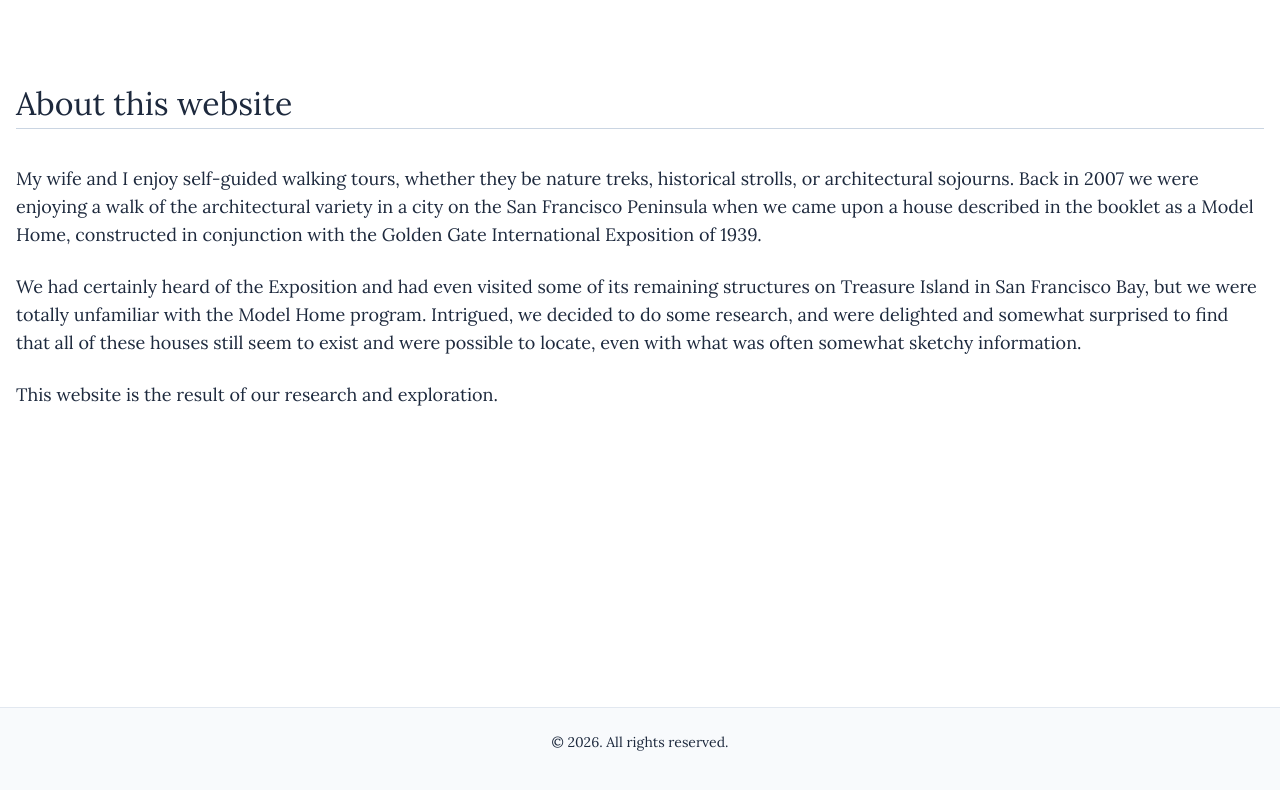
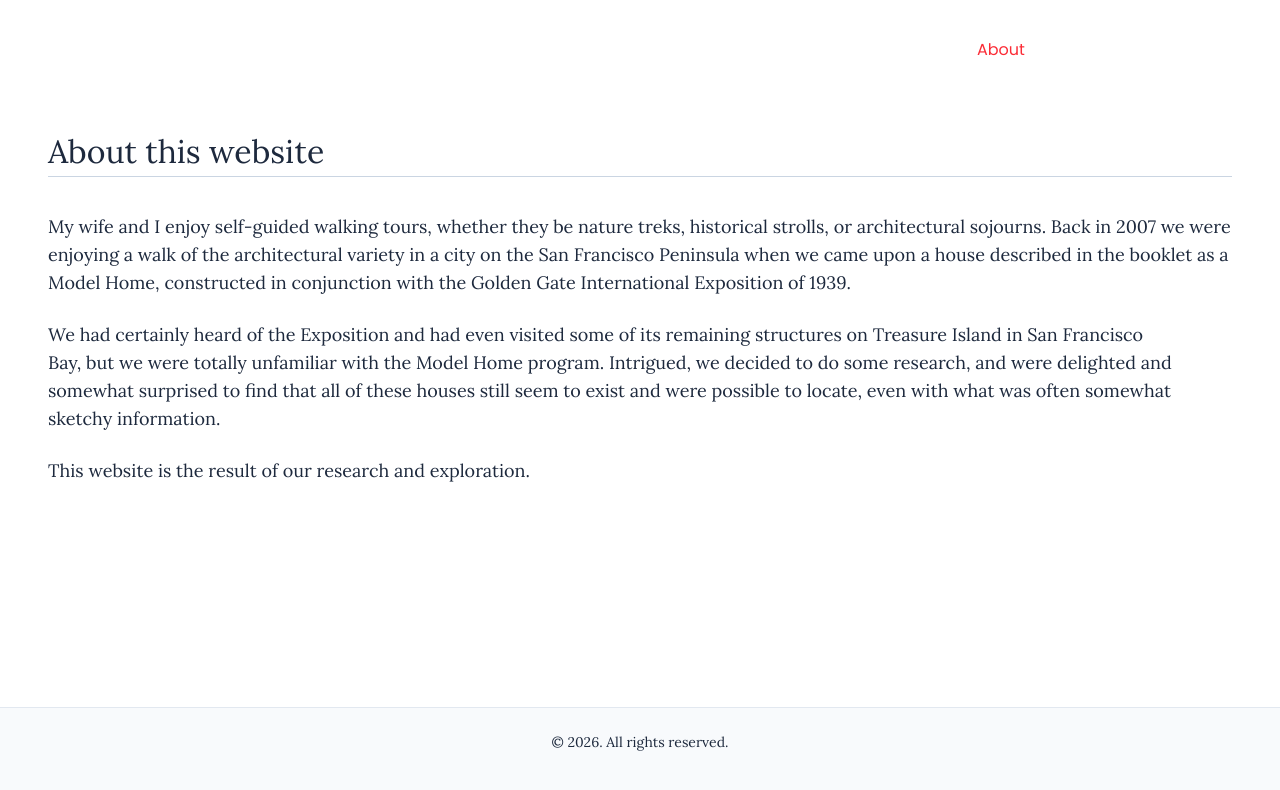
Before and after one commit to tdkent/ModelHomes-Frontend, a React (Vite) app: page /about in a window 1280 px wide. Shown: the top 790 px of the page. Built offline with nearby package versions, Linux system fonts and the light colour scheme; no server answers.

Commit message:
style: mobile nav for sm and md breakpoints

```diff
--- a/src/components/layout/Header.tsx
+++ b/src/components/layout/Header.tsx
@@ -4,10 +4,10 @@ export default function Header() {
 	return (
 		<>
 			<header
-				className={`absolute top-0 right-0 flex items-center justify-center z-50 w-full min-h-16 bg-transparent md:text-background`}
+				className={`absolute top-0 right-0 flex items-center justify-center z-50 w-full min-h-16 bg-transparent px-4 py-6 lg:text-background`}
 			>
-				<div className="w-fit flex items-center justify-between gap-16 bg-white rounded-2xl px-6 sm:w-md md:w-full md:bg-transparent md:p-8 md:gap-0">
-					<div className="font-sans text-lg md:text-2xl">
+				<div className="flex items-center justify-between bg-white rounded-2xl px-4 w-full sm:py-2 sm:px-8 lg:bg-transparent lg:p-8">
+					<div className="font-sans text-lg sm:text-2xl md:text-2xl">
 						g.g.i.e. model homes
 					</div>
 					<Navigation />
--- a/src/components/layout/nav/DesktopNav.tsx
+++ b/src/components/layout/nav/DesktopNav.tsx
@@ -5,7 +5,7 @@ import { navLinks } from "@/lib/navLinks";
 export default function DesktopNav() {
 	return (
 		<>
-			<nav className="max-md:hidden font-sans">
+			<nav className="max-lg:hidden font-sans">
 				<ul className="flex items-center gap-8">
 					{navLinks.map((link) => {
 						return (
@@ -13,14 +13,14 @@ export default function DesktopNav() {
 								<NavLink
 									to={link.href}
 									data-testid={`${link.testId}-link`}
-									className="text-background text-base"
+									className="text-base"
 								>
 									{link.label}
 								</NavLink>
 							</li>
 						);
 					})}
-					<li className="text-background text-base">Homes</li>
+					<li className="text-base">Homes</li>
 				</ul>
 			</nav>
 		</>
--- a/src/components/layout/nav/MobileNav.tsx
+++ b/src/components/layout/nav/MobileNav.tsx
@@ -37,7 +37,7 @@ export default function MobileNav() {
 		<>
 			<Button
 				aria-label={`${showShelf ? "Hide" : "Show"} Nav Menu`}
-				className="md:hidden"
+				className="lg:hidden"
 				variant="ghost"
 				onClick={handleClick}
 			>
--- a/src/components/layout/nav/Shelf.tsx
+++ b/src/components/layout/nav/Shelf.tsx
@@ -30,9 +30,9 @@ export default function Shelf({
 			inert={!showShelf}
 			className={`fixed top-0 right bg-white w-full h-dvh z-40 ${instantClose ? "" : "transition-all duration-400"} ${showShelf ? "opacity-100" : "opacity-0"}`}
 		>
-			<div className="w-full h-full flex-1 px-4 pt-16 pb-2 flex flex-col">
+			<div className="w-full h-full flex-1 px-4 pt-16 flex flex-col sm:px-12">
 				<nav className="flex-1 min-h-0">
-					<ul className="flex flex-col h-full min-h-0 divide-y text-xl pt-8">
+					<ul className="flex flex-col h-full min-h-0 divide-y text-xl pt-8 sm:pt-16">
 						{navLinks.map((link) => {
 							return (
 								<li key={link.label} className="py-4">
--- a/src/components/pages/Homes/Splash.tsx
+++ b/src/components/pages/Homes/Splash.tsx
@@ -3,7 +3,7 @@ export default function Splash() {
 		<>
 			<div className="w-full h-lvh bg-[url(/img/ggie-ti-postcard@1280.jpeg)] bg-position-[35%_center] bg-no-repeat bg-cover">
 				<div className="w-full h-full backdrop-blur-[2px]">
-					<h1 className="relative bg-linear-to-r from-yellow-100 to-blue-200 bg-clip-text text-transparent text-[44px] font-sans font-bold leading-12 opacity-90 top-28 px-4 max-w-120 sm:px-8 sm:text-6xl sm:top-36 sm:leading-16 md:text-[82px] md:leading-20 sm:max-w-full md:top-40">
+					<h1 className="relative bg-linear-to-r from-yellow-100 to-blue-200 bg-clip-text text-transparent text-[44px] font-sans font-bold leading-12 opacity-90 top-28 px-4 max-w-120 sm:px-8 sm:text-6xl sm:top-36 sm:leading-16 md:text-[82px] md:leading-20 sm:max-w-full md:px-10 md:top-40">
 						Model Homes{" "}
 						<span className="text-3xl block my-2 sm:text-4xl md:text-5xl ">
 							of the
--- a/src/index.css
+++ b/src/index.css
@@ -5,16 +5,8 @@
 @theme {
   --font-sans: "Poppins", sans-serif;
   --font-serif: "Lora", serif;
-  --animate-fade: fade 400ms;
 
-  @keyframes fade {
-    0% {
-      opacity: 0
-    }
-    100% {
-      opacity: 100;
-    }
-  }
+  --breakpoint-lg: 940px;
 }
 
 @theme inline {
@@ -130,8 +122,12 @@
     @apply text-blue-600;
   }
 
+  a.active {
+    @apply text-red-500;
+  }
+
   nav a {
-    @apply text-foreground;
+    @apply text-foreground lg:text-background;
   }
 
   dl {
@@ -147,6 +143,6 @@
   }
 
   .content {
-    @apply mx-4 mb-10 mt-20;
+    @apply mx-4 mb-10 mt-20 sm:mx-12 sm:mt-28 md:mt-32 md:mb-16;
   }
 }
```
